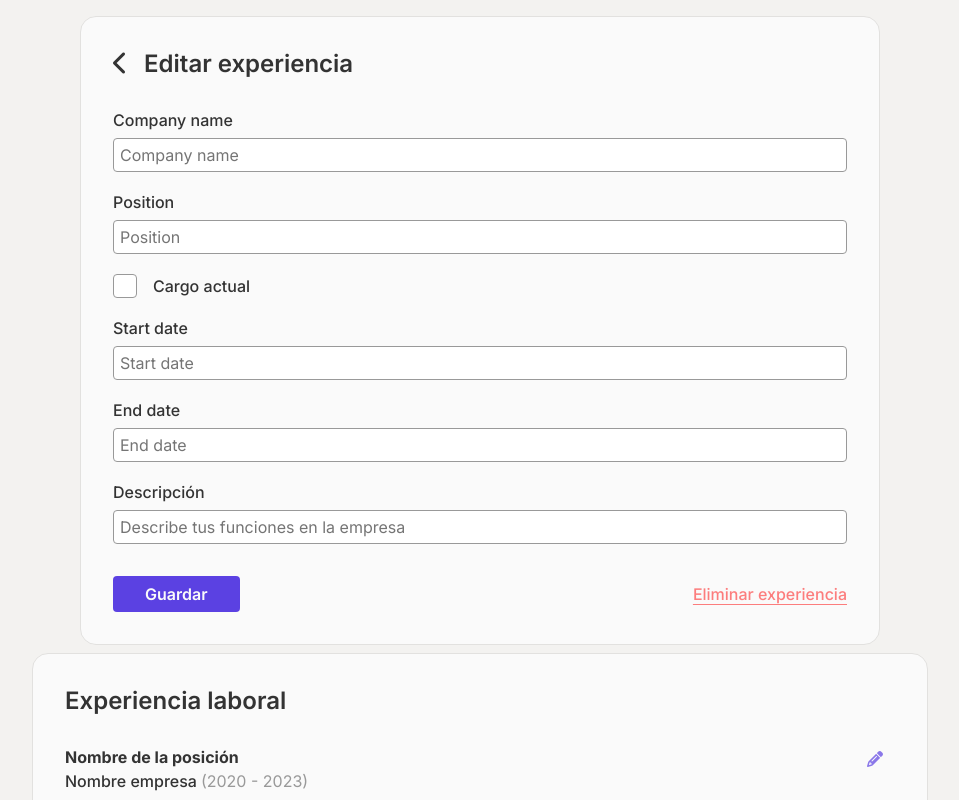
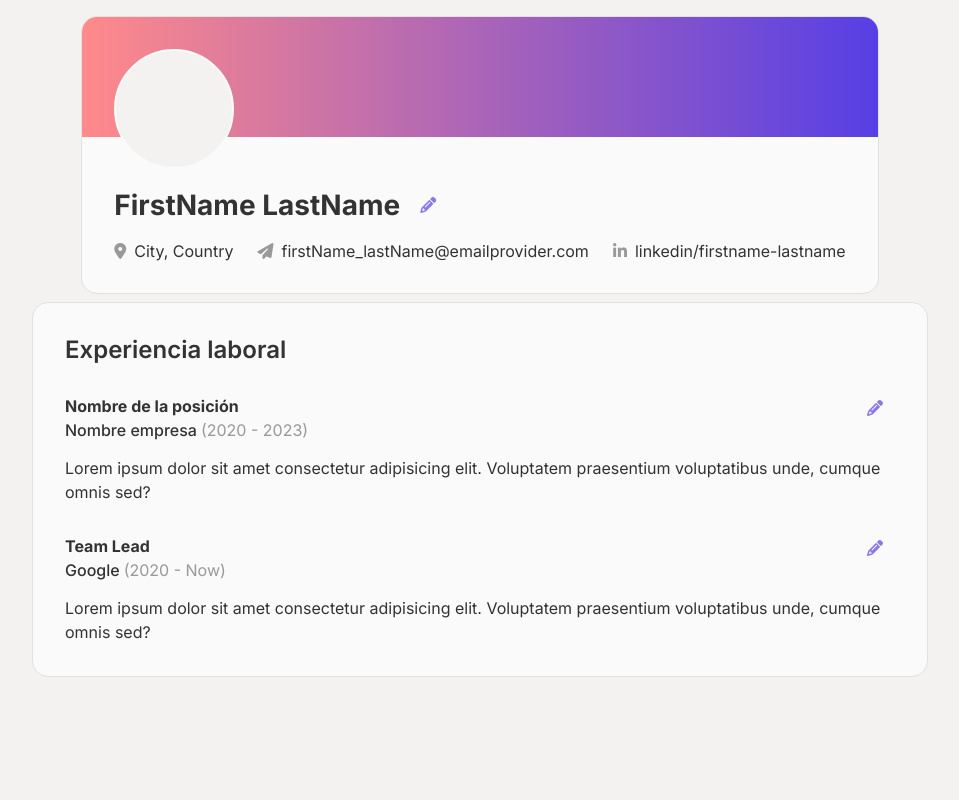
Before and after one commit to MMadlos/cv-app-builder, a React (Vite) app: page / in a window 1280 px wide. Shown: the top 800 px of the page, without its empty margins (160-1119 px from the left). Built offline with nearby package versions, Linux system fonts and the light colour scheme.

Commit message:
Add logic to show forms to edit content

```diff
--- a/src/App.jsx
+++ b/src/App.jsx
@@ -15,8 +15,13 @@ function App() {
 	const [personalInfo, setPersonalInfo] = useState(examplePersonalInfo)
 	const [editedInfo, setEditedInfo] = useState(examplePersonalInfo)
 
-	function toggleEditInfo() {
-		setInfoEditing(!isInfoEditing)
+	function toggleEditInfo(e) {
+		const { editSection } = e.target.parentNode.dataset
+		const setPersonalToEdit = e.target.parentNode.className === "name"
+		console.log(setPersonalToEdit)
+
+		if (editSection === "personal" || setPersonalToEdit) setInfoEditing(!isInfoEditing)
+		if (editSection === "experience") setExperienceEditing(false)
 	}
 
 	function handleInfo(e) {
@@ -38,19 +43,22 @@ function App() {
 	const [experienceInfo, setExperienceInfo] = useState(exampleExperienceInfo)
 	const [experienceToEdit, setExperienceToEdit] = useState(emptyExperience)
 	const [experienceID, setExperienceID] = useState(0)
+	const [isExpEditing, setExperienceEditing] = useState(false)
 
 	function handleEditExperience(e) {
 		const { key } = e.target.parentNode.dataset
 
 		setExperienceToEdit(experienceInfo[key])
 		setExperienceID(parseInt(key))
+		setExperienceEditing(true)
 	}
 
 	function handleExperience(e) {
 		const { key } = e.target.dataset
 		const isCheckBox = e.target.type === "checkbox"
+		const isTextArea = e.target === "textarea"
 
-		const value = isCheckBox ? e.target.checked : e.target.value
+		const value = isCheckBox ? e.target.checked : isTextArea ? e.target.textContent : e.target.value
 
 		setExperienceToEdit({ ...experienceToEdit, [key]: value })
 	}
@@ -66,12 +74,13 @@ function App() {
 		})
 
 		setExperienceInfo(newExperience)
+		setExperienceEditing(false)
 	}
 
 	return (
 		<>
 			<main>
-				{/* {isInfoEditing ? (
+				{isInfoEditing ? (
 					<EditPersonalDetails
 						onClickReturn={toggleEditInfo}
 						dataToEdit={editedInfo}
@@ -83,17 +92,21 @@ function App() {
 						personalInfo={personalInfo}
 						onClick={toggleEditInfo}
 					/>
-				)} */}
+				)}
 
+				{isExpEditing ? (
 					<EditExperience
 						editExperience={experienceToEdit}
 						onChange={handleExperience}
 						onClickSaveExp={handleSaveExp}
+						onClickReturn={toggleEditInfo}
 					/>
+				) : (
 					<Experience
 						experienceData={experienceInfo}
 						onClickEdit={handleEditExperience}
 					/>
+				)}
 			</main>
 		</>
 	)
--- a/src/Components/EditExperience.jsx
+++ b/src/Components/EditExperience.jsx
@@ -1,12 +1,16 @@
 import FormTitle from "./Units/edit-title"
 import FormInput from "./Units/edit-form"
 
-function EditExperience({ editExperience, onChange, onClickSaveExp }) {
+function EditExperience({ editExperience, onChange, onClickSaveExp, onClickReturn }) {
 	const { companyName, position, currentPosition, startDate, endDate, description } = editExperience
 
 	return (
 		<section className="edit experience">
-			<FormTitle title="Editar experiencia" />
+			<FormTitle
+				title="Editar experiencia"
+				onClick={onClickReturn}
+				dataKey="experience"
+			/>
 
 			<div className="form">
 				<FormInput
@@ -53,24 +57,14 @@ function EditExperience({ editExperience, onChange, onClickSaveExp }) {
 					onChange={onChange}
 				/>
 
-				<FormInput
+				<textarea
+					name="description"
 					id="description"
-					labelName="Descripción"
+					rows="5"
 					placeholder="Describe tus funciones en la empresa"
-					dataKey="description"
-					value={description}
-					onChange={onChange}
-				/>
-
-				{/* TODO -> Change FormInput for textarea */}
-				{/* <textarea
-					name="desc"
-					id="desc"
-					rows="10"
-					placeholder="Describe tus funciones en la empresa"
+					data-key="description"
 					value={description}
 					onChange={onChange}></textarea>
-                */}
 			</div>
 
 			<div className="btn-container">
--- a/src/Components/EditPersonalDetails.jsx
+++ b/src/Components/EditPersonalDetails.jsx
@@ -9,6 +9,7 @@ function EditPersonalDetails({ onClickReturn, dataToEdit, onChange, onClickSave
 			<FormTitle
 				title="Editar información"
 				onClick={onClickReturn}
+				dataKey="personal"
 			/>
 
 			<div className="form">
--- a/src/Components/Units/edit-title.jsx
+++ b/src/Components/Units/edit-title.jsx
@@ -1,9 +1,10 @@
-function FormTitle({ title, onClick }) {
+function FormTitle({ title, onClick, dataKey }) {
 	return (
 		<div className="title">
 			<button
 				className="not-button"
-				onClick={onClick}>
+				onClick={onClick}
+				data-edit-section={dataKey}>
 				<i className="fa-solid fa-chevron-left"></i>
 			</button>
 			<h1>{title}</h1>
--- a/src/styles/App.css
+++ b/src/styles/App.css
@@ -323,6 +323,7 @@ section.experience {
 
 			> p {
 				line-height: 150%;
+				white-space: pre-line;
 			}
 		}
 	}
```
Lines whose indentation alone changed are shown as unchanged.
